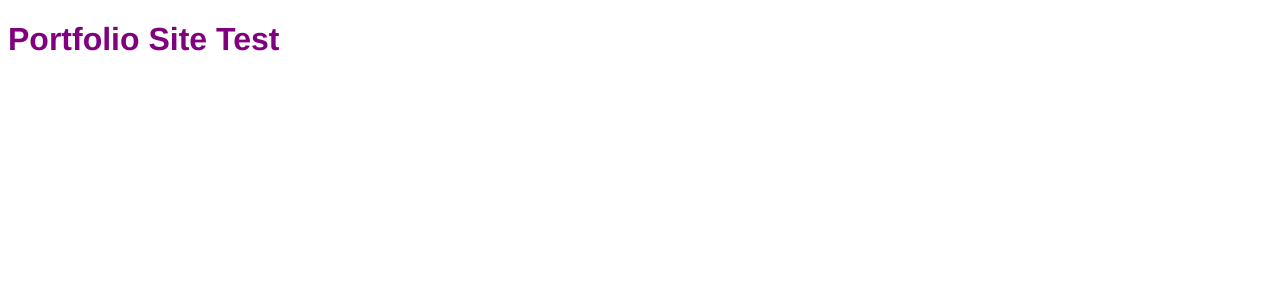
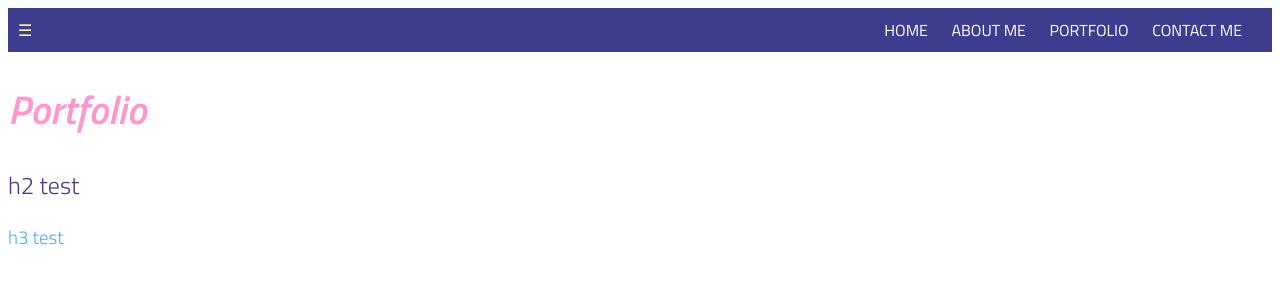
Before and after one commit to rae-stanton/portfoliov1, a website: page public/index.html in a window 1280 px wide. Drawn offline with Linux system fonts and the light colour scheme.

Commit message:
Font additions & navbar
This imports my chosen google font imports, some color palette ideas, and adds the starting point for my navbar.

```diff
--- a/public/index.css
+++ b/public/index.css
@@ -1,4 +1,60 @@
+
+/* BACKGROUND */
+
+/* GLOBAL FONT SETTINGS */
 h1 {
-  font-family: 'Franklin Gothic Medium', 'Arial Narrow', Arial, sans-serif;
-  color: purple;
+  font-family: 'Titillium Web', sans-serif;
+  font-weight: 600;
+  font-size: 40px;
+  color: #FF96D0;
+  font-style: italic;
 }
+
+h2 {
+  font-family: 'Titillium Web', sans-serif;
+  font-weight: 300;
+  color: #3D3D90;
+}
+
+h3 {
+  font-family: 'Titillium Web', sans-serif;
+  font-weight: 300;
+  color: #45B1E8;
+}
+
+/* NAVIGATION */
+nav {
+  background-color: #3D3D90;
+  padding: 10px;
+  display: flex; /* Use flexbox to align items */
+  justify-content: space-between; /* Pushes items to the edges of the container */
+  align-items: center; /* Centers items vertically */
+}
+
+ul {
+  list-style: none;
+  margin: 0;
+  padding: 0;
+  font-family: 'Titillium Web';
+}
+
+li {
+  display: inline-block;
+  margin-right: 20px;
+  font-family: 'Titillium Web';
+}
+
+a {
+  color: #fff;
+  font-family: 'Titillium Web';
+  text-decoration: none;
+}
+
+a:hover {
+  border-bottom: 2px solid #fff;
+}
+
+.hamburger {
+  cursor: pointer;
+  color: #FFFF9F;
+}
--- a/public/index.html
+++ b/public/index.html
@@ -2,11 +2,34 @@
 <html>
   <head>
     <title>Rae Stanton</title>
-  <link rel="stylesheet" href="index.css">
+    <link rel="stylesheet" href="index.css" />
+    <!-- Font import -->
+    <link rel="preconnect" href="https://fonts.googleapis.com" />
+    <link rel="preconnect" href="https://fonts.gstatic.com" crossorigin />
+    <link
+      href="https://fonts.googleapis.com/css2?family=Titillium+Web:ital,wght@0,300;0,400;0,600;1,600;1,700&display=swap"
+      rel="stylesheet"
+    />
   </head>
+
   <body>
     <!-- Your website content goes here -->
-  <h1>Portfolio Site Test</h1>
     <script src="http://localhost:3000/script.js"></script>
+    <!-- Nav Bar -->
+    <nav>
+      <span class="hamburger">&#9776;</span>
+
+      <ul>
+        <li><a href="#home">HOME</a></li>
+        <li><a href="#about">ABOUT ME</a></li>
+        <li><a href="#portfolio">PORTFOLIO</a></li>
+        <li><a href="#contact">CONTACT ME</a></li>
+      </ul>
+    </nav>
+    <script src="script.js"></script>
+    <!-- About Area -->
+    <h1>Portfolio</h1>
+    <h2>h2 test</h2>
+    <h3>h3 test</h3>
   </body>
 </html>
```
Also changed, not shown: public/index.js (+25 -0 lines), public/stylenotes.css (added, +15 -0 lines). Lines whose indentation alone changed are shown as unchanged.
